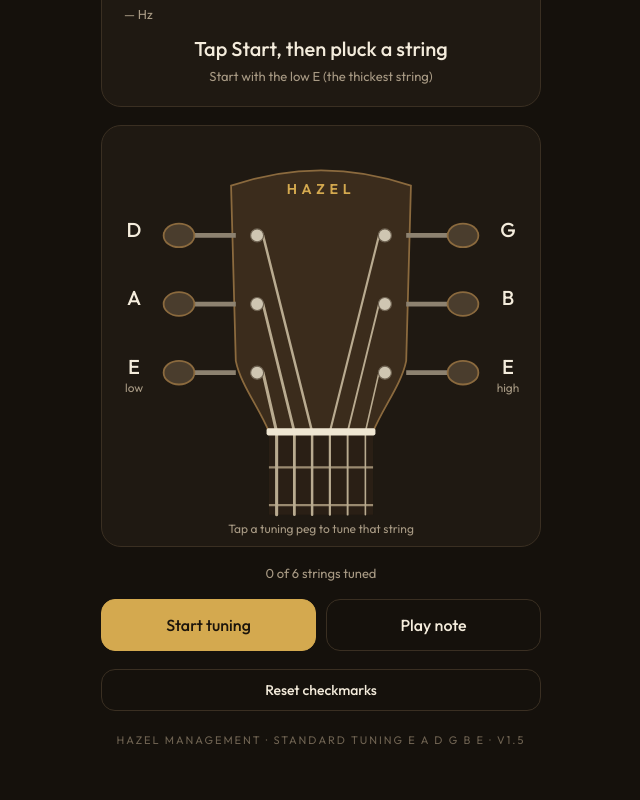
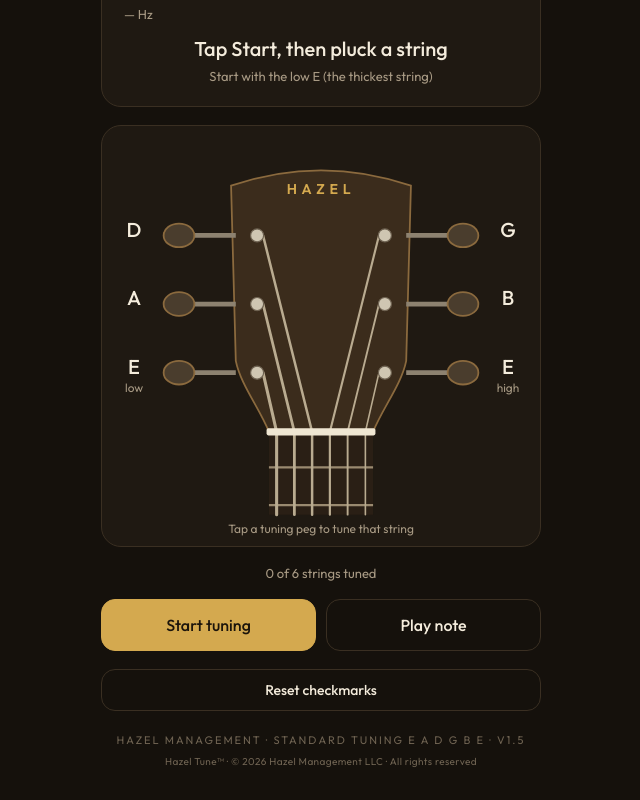
Before and after one commit to robe8607/hazel-tune, a plain HTML site: page index.html in a window 1280 px wide. Shown: the part 531-1331 px from the top of the page, without its empty margins (319-959 px from the left). Before the commit the page ends 1310 px from the top, so only its background shows below. Drawn offline with Linux system fonts and the light colour scheme.

Commit message:
Add proprietary license, copyright notices and authorship record (Hazel Management LLC)
Co-Authored-By: Claude Opus 5.5 <noreply@anthropic.com>
Claude-Session: https://claude.ai/code/session_015oG72rGiLweN7X6kxrU77e

```diff
--- a/arrange.js
+++ b/arrange.js
@@ -1,3 +1,4 @@
+/* Hazel Tune™ · Copyright © 2026 Hazel Management LLC. All rights reserved. Proprietary — see LICENSE. */
 (function(){
 /* Song → Piano: listen to any song and build a rough two-hand "dueling piano" version.
    Left hand turns the drums into a stride bass (root on the kick, chord on the snare),
--- a/index.html
+++ b/index.html
@@ -1,9 +1,12 @@
 <!DOCTYPE html>
+<!-- Hazel Tune™ · Copyright © 2026 Hazel Management LLC. All rights reserved. Proprietary — see LICENSE. -->
 <html lang="en">
 <head>
 <meta charset="utf-8">
 <meta name="viewport" content="width=device-width, initial-scale=1">
 <title>Hazel Tune</title>
+<meta name="copyright" content="© 2026 Hazel Management LLC. All rights reserved.">
+<meta name="author" content="Hazel Management LLC">
 <meta name="theme-color" content="#15110c">
 <meta name="apple-mobile-web-app-capable" content="yes">
 <meta name="mobile-web-app-capable" content="yes">
@@ -100,6 +103,7 @@ header{display:flex;align-items:center;justify-content:space-between}
 .mode{font-family:inherit;font-size:15px;font-weight:500;padding:10px;border:0;border-radius:10px;background:transparent;color:var(--muted);cursor:pointer}
 .mode.on{background:var(--gold);color:#1b140b}
 .tip{font-size:13px;line-height:1.5;color:var(--muted);padding:0 4px}
+.legal{text-align:center;font-size:10px;color:#6f6352;margin-top:-10px;letter-spacing:.04em}
 footer{text-align:center;font-size:11px;letter-spacing:.18em;color:#6f6352;text-transform:uppercase;margin-top:4px}
 </style>
 </head>
@@ -182,6 +186,7 @@ footer{text-align:center;font-size:11px;letter-spacing:.18em;color:#6f6352;text-
   </section>
 
   <footer id="foot">Hazel Management · Standard tuning E A D G B E · v1.5</footer>
+  <div class="legal">Hazel Tune™ · © 2026 Hazel Management LLC · All rights reserved</div>
 </div>
 
 <script>
--- a/lesson.js
+++ b/lesson.js
@@ -1,3 +1,4 @@
+/* Hazel Tune™ · Copyright © 2026 Hazel Management LLC. All rights reserved. Proprietary — see LICENSE. */
 (function(){
 /* Follow-along "sheet music" mode for piano and guitar, plus Send a tune. */
 const $=id=>document.getElementById(id),H=window.HZ;
--- a/piano.js
+++ b/piano.js
@@ -1,3 +1,4 @@
+/* Hazel Tune™ · Copyright © 2026 Hazel Management LLC. All rights reserved. Proprietary — see LICENSE. */
 (function(){
 const $=id=>document.getElementById(id);
 const NAMES=['C','C#','D','D#','E','F','F#','G','G#','A','A#','B'],BLK=[1,3,6,8,10];
--- a/sw.js
+++ b/sw.js
@@ -1,3 +1,4 @@
+/* Hazel Tune™ · Copyright © 2026 Hazel Management LLC. All rights reserved. Proprietary — see LICENSE. */
 const CACHE='hazel-tune-v7';
 const FILES=['./','./index.html','./manifest.webmanifest','./icon-180.png','./icon-192.png','./icon-512.png','./piano.js','./lesson.js','./arrange.js'];
 self.addEventListener('install',e=>{e.waitUntil(caches.open(CACHE).then(c=>c.addAll(FILES.map(f=>new Request(f,{cache:'reload'})))));self.skipWaiting();});
```
Also changed, not shown: manifest.webmanifest, 3 other files.
